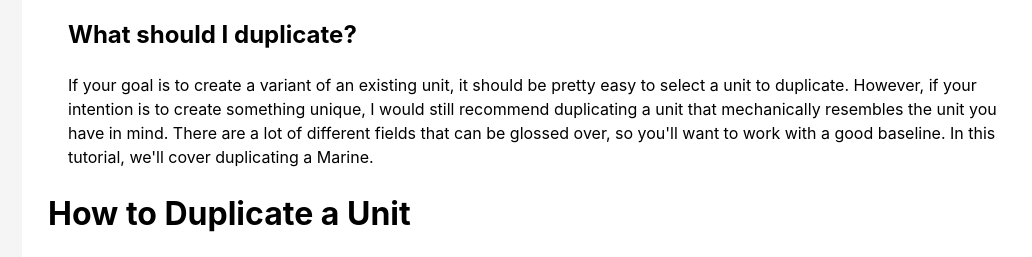
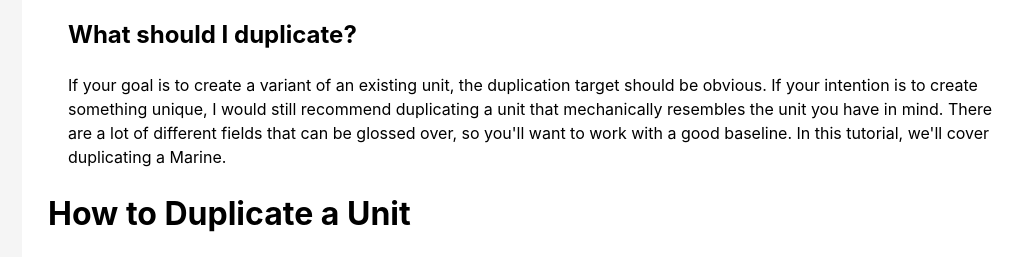
Before and after one commit to Alzarath/sc2-duplication-tutorial, a plain HTML site: page index.html in a window 1280 px wide. Shown: the part 142-399 px from the top of the page, 248-1280 px from the left. Drawn offline with Linux system fonts and the light colour scheme.

Commit message:
Slight rewording in duplication target paragraph

```diff
--- a/index.html
+++ b/index.html
@@ -16,7 +16,7 @@
             <p>Duplicating units allows you to create separate units that have different attributes from the originals. It can even be used as a baseline to create an entirely new unit.</p>
             <div class="rightShifted">
                 <h2>What should I duplicate?</h2>
-                <p>If your goal is to create a variant of an existing unit, it should be pretty easy to select a unit to duplicate. However, if your intention is to create something unique, I would still recommend duplicating a unit that mechanically resembles the unit you have in mind. There are a lot of different fields that can be glossed over, so you'll want to work with a good baseline. In this tutorial, we'll cover duplicating a Marine.</p>
+                <p>If your goal is to create a variant of an existing unit, the duplication target should be obvious. If your intention is to create something unique, I would still recommend duplicating a unit that mechanically resembles the unit you have in mind. There are a lot of different fields that can be glossed over, so you'll want to work with a good baseline. In this tutorial, we'll cover duplicating a Marine.</p>
             </div>
             <h1 id="title">How to Duplicate a Unit</h1>
             <p>Before you start duplicating, you need to determine what aspects of the unit you want to make modifications to. The more things you choose, the more control you'll have, but the more space used by your map. It's best to avoid duplicating anything that you don't need to.</p>
```
